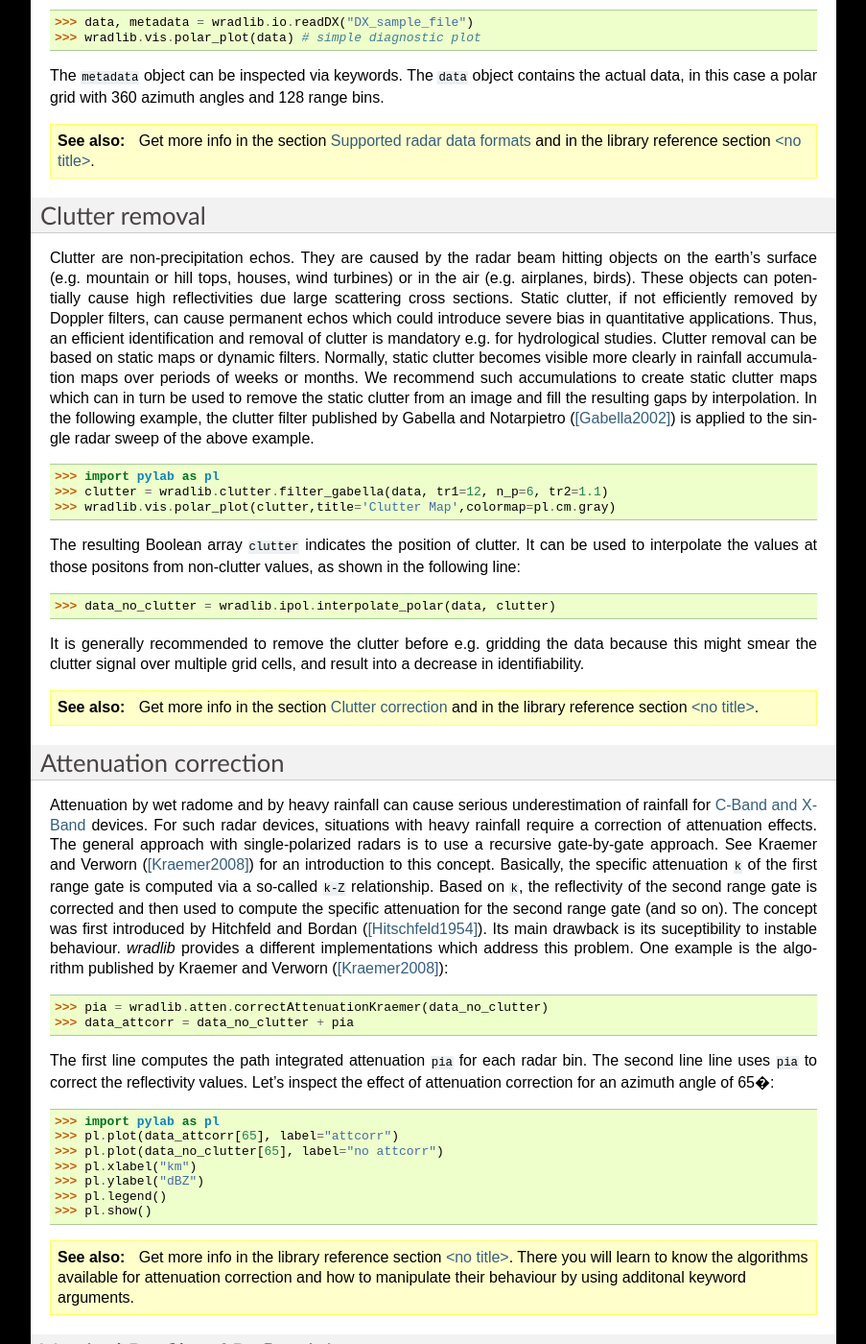
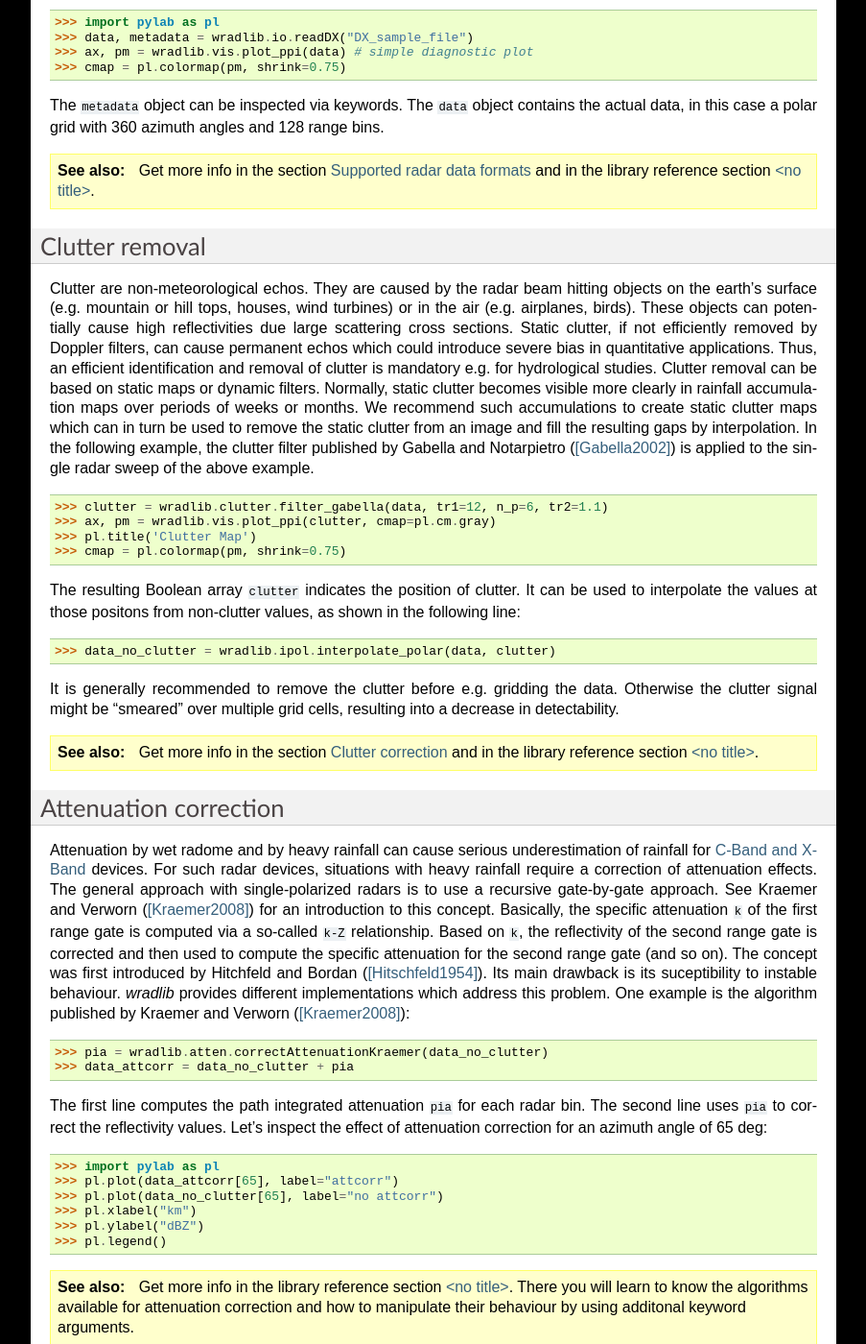
Before and after one commit to wradlib/wradlib-docs, a Sphinx documentation site: the page built from source/tutorial_workflow.rst, in a window 1280 px wide and 1400 px high, scrolled down 992 px. Shown: the whole window at 96% size, without its empty margins (198-1101 px from the left). Built offline with Sphinx 7.4.7, drawn with Linux system fonts in a browser that asks for light colours; formulas are drawn with MathJax 3; some of the changed text lies outside the part shown.

Commit message:
DOC: Revised tutorial_workflow to comply with the latest developments.

```diff
--- a/source/tutorial_workflow.rst
+++ b/source/tutorial_workflow.rst
@@ -16,12 +16,14 @@ If you have trouble with that import, please head back to the :doc:`gettingstart
 
 Reading the data
 ----------------
-The binary encoding of many radar products is a major obstacle for many potential radar users. Often, decoder software is not easily available. *wradlib* support a couple of formats such as the OPERA BUFR and hdf5 implementations, NetCDF, and some formats used by the Germany Weather Service. We seek to continuously enhance the range of supported formats.
+The binary encoding of many radar products is a major obstacle for many potential radar users. Often, decoder software is not easily available. *wradlib* supports a couple of formats such as the ODIM_H5 implementation, NetCDF, and some formats used by the German Weather Service. We seek to continuously enhance the range of supported formats.
 
 The basic data type used in *wradlib* is a multi-dimensional array, the numpy.ndarray. Such an array might e.g. represent a polar or Cartesian grid, or a series of rain gage observations. Metadata are normally managed as Python dictionaries. In order to read the content of a data file into a numpy array, you would normally use the ``wradib.io`` module. In the following example, a local PPI from the German Weather Service, a DX file, is read::
 
+>>> import pylab as pl
 >>> data, metadata = wradlib.io.readDX("DX_sample_file")
->>> wradlib.vis.polar_plot(data) # simple diagnostic plot
+>>> ax, pm = wradlib.vis.plot_ppi(data) # simple diagnostic plot
+>>> cmap = pl.colormap(pm, shrink=0.75)
 
 The ``metadata`` object can be inspected via keywords. The ``data`` object contains the actual data, in this case a polar grid with 360 azimuth angles and 128 range bins.
 
@@ -30,29 +32,30 @@ The ``metadata`` object can be inspected via keywords. The ``data`` object conta
 
 Clutter removal
 ---------------
-Clutter are non-precipitation echos. They are caused by the radar beam hitting objects on the earth's surface (e.g. mountain or hill tops, houses, wind turbines) or in the air (e.g. airplanes, birds). These objects can potentially cause high reflectivities due large scattering cross sections. Static clutter, if not efficiently removed by Doppler filters, can cause permanent echos which could introduce severe bias in quantitative applications. Thus, an efficient identification and removal of clutter is mandatory e.g. for hydrological studies. Clutter removal can be based on static maps or dynamic filters. Normally, static clutter becomes visible more clearly in rainfall accumulation maps over periods of weeks or months. We recommend such accumulations to create static clutter maps which can in turn be used to remove the static clutter from an image and fill the resulting gaps by interpolation. In the following example, the clutter filter published by Gabella and Notarpietro ([Gabella2002]_) is applied to the single radar sweep of the above example.
+Clutter are non-meteorological echos. They are caused by the radar beam hitting objects on the earth's surface (e.g. mountain or hill tops, houses, wind turbines) or in the air (e.g. airplanes, birds). These objects can potentially cause high reflectivities due large scattering cross sections. Static clutter, if not efficiently removed by Doppler filters, can cause permanent echos which could introduce severe bias in quantitative applications. Thus, an efficient identification and removal of clutter is mandatory e.g. for hydrological studies. Clutter removal can be based on static maps or dynamic filters. Normally, static clutter becomes visible more clearly in rainfall accumulation maps over periods of weeks or months. We recommend such accumulations to create static clutter maps which can in turn be used to remove the static clutter from an image and fill the resulting gaps by interpolation. In the following example, the clutter filter published by Gabella and Notarpietro ([Gabella2002]_) is applied to the single radar sweep of the above example.
 
->>> import pylab as pl
 >>> clutter = wradlib.clutter.filter_gabella(data, tr1=12, n_p=6, tr2=1.1)
->>> wradlib.vis.polar_plot(clutter,title='Clutter Map',colormap=pl.cm.gray)
+>>> ax, pm = wradlib.vis.plot_ppi(clutter, cmap=pl.cm.gray)
+>>> pl.title('Clutter Map')
+>>> cmap = pl.colormap(pm, shrink=0.75)
 
 The resulting Boolean array ``clutter`` indicates the position of clutter. It can be used to interpolate the values at those positons from non-clutter values, as shown in the following line:
 
 >>> data_no_clutter = wradlib.ipol.interpolate_polar(data, clutter)
 
-It is generally recommended to remove the clutter before e.g. gridding the data because this might smear the clutter signal over multiple grid cells, and result into a decrease in identifiability.
+It is generally recommended to remove the clutter before e.g. gridding the data. Otherwise the clutter signal might be "smeared" over multiple grid cells, resulting into a decrease in detectability.
 
 .. seealso:: Get more info in the section :doc:`tutorial_clutter_correction` and in the library reference section :doc:`clutter`.
 
 
 Attenuation correction
 ----------------------
-Attenuation by wet radome and by heavy rainfall can cause serious underestimation of rainfall for `C-Band and X-Band <http://www.everythingweather.com/weather-radar/bands.shtml>`_ devices. For such radar devices, situations with heavy rainfall require a correction of attenuation effects. The general approach with single-polarized radars is to use a recursive gate-by-gate approach. See Kraemer and Verworn ([Kraemer2008]_) for an introduction to this concept. Basically, the specific attenuation ``k`` of the first range gate is computed via a so-called ``k-Z`` relationship. Based on ``k``, the reflectivity of the second range gate is corrected and then used to compute the specific attenuation for the second range gate (and so on). The concept was first introduced by Hitchfeld and Bordan ([Hitschfeld1954]_). Its main drawback is its suceptibility to instable behaviour. *wradlib* provides a different implementations which address this problem. One example is the algorithm published by Kraemer and Verworn ([Kraemer2008]_):
+Attenuation by wet radome and by heavy rainfall can cause serious underestimation of rainfall for `C-Band and X-Band <http://www.everythingweather.com/weather-radar/bands.shtml>`_ devices. For such radar devices, situations with heavy rainfall require a correction of attenuation effects. The general approach with single-polarized radars is to use a recursive gate-by-gate approach. See Kraemer and Verworn ([Kraemer2008]_) for an introduction to this concept. Basically, the specific attenuation ``k`` of the first range gate is computed via a so-called ``k-Z`` relationship. Based on ``k``, the reflectivity of the second range gate is corrected and then used to compute the specific attenuation for the second range gate (and so on). The concept was first introduced by Hitchfeld and Bordan ([Hitschfeld1954]_). Its main drawback is its suceptibility to instable behaviour. *wradlib* provides different implementations which address this problem. One example is the algorithm published by Kraemer and Verworn ([Kraemer2008]_):
 
 >>> pia = wradlib.atten.correctAttenuationKraemer(data_no_clutter)
 >>> data_attcorr = data_no_clutter + pia
 
-The first line computes the path integrated attenuation ``pia`` for each radar bin. The second line line uses ``pia`` to correct the reflectivity values. Let's inspect the effect of attenuation correction for an azimuth angle of 65�:
+The first line computes the path integrated attenuation ``pia`` for each radar bin. The second line uses ``pia`` to correct the reflectivity values. Let's inspect the effect of attenuation correction for an azimuth angle of 65 deg:
 
 >>> import pylab as pl
 >>> pl.plot(data_attcorr[65], label="attcorr")
@@ -60,7 +63,6 @@ The first line computes the path integrated attenuation ``pia`` for each radar b
 >>> pl.xlabel("km")
 >>> pl.ylabel("dBZ")
 >>> pl.legend()
->>> pl.show()
 
 .. seealso:: Get more info in the library reference section :doc:`atten`. There you will learn to know the algorithms available for attenuation correction and how to manipulate their behaviour by using additonal keyword arguments.
 
@@ -75,11 +77,11 @@ Precipitation is 3-dimensional in space. The vertical distribution of precipitat
 
 Conversion of reflectivity into rainfall
 ----------------------------------------
-Reflectivity (Z) and precipitation rate (R) can be related in form of a power law R=a*Z**b. The parameters a and b depend on the type of precipitation in terms of drop size distribution and water temperature. Before applying the Z-R relationship, we need to convert from dBZ to Z:
+Reflectivity (Z) and precipitation rate (R) can be related in form of a power law ``R=a*Z**b``. The parameters ``a`` and ``b`` depend on the type of precipitation in terms of drop size distribution and water temperature. Before applying the Z-R relationship, we need to convert from dBZ to Z:
 
 >>> R = wradlib.zr.z2r( wradlib.trafo.idecibel(data_attcorr) )
 
-The above line uses the default parameters parameters ``a=200`` and ``b=1.6`` for the Z-R relationship. In order to compute a rainfall depth from rainfall intensity, we have to specify an integration interval in seconds. In this example, we choos fove minutes (300 s), corresponding to the sweep return interval:
+The above line uses the default parameters parameters ``a=200`` and ``b=1.6`` for the Z-R relationship. In order to compute a rainfall depth from rainfall intensity, we have to specify an integration interval in seconds. In this example, we chose five minutes (300 s), corresponding to the sweep return interval:
 
 >>> depth = wradlib.trafo.r2depth(R, 300)
 
@@ -116,7 +118,7 @@ In order to define the horizontal and vertical position of the radar bins, we ne
 >>> azimuths = np.arange(0,360) # in degrees
 >>> ranges = np.arange(0, 128000., 1000.) # in meters
 >>> polargrid = np.meshgrid(ranges, azimuths)
->>> lon, lat, alt = wradlib.georef.polar2lonlatalt(polargrid[0], polargrid[1], elevation, radar_location)
+>>> lon, lat, alt = wradlib.georef.polar2lonlatalt_n(polargrid[0], polargrid[1], elevation, radar_location)
 
 *wradlib* supports the projection of geographical coordinates (lon/lat) to a Cartesian reference system. Basically, you have to provide a string which represents the projection - based on the `proj.4 library <http://trac.osgeo.org/proj/>`_. You can `look up projection strings <http://www.remotesensing.org/geotiff/proj_list>`_, but for some projections, *wradlib* helps you to define a projection string. In the following example, the target projection is Gauss-Krueger (zone 3):
 
@@ -141,7 +143,13 @@ Now we transfer the polar data to the grid and mask out invalid values for plott
 >>> xy=np.concatenate([x.ravel()[:,None],y.ravel()[:,None]], axis=1)
 >>> gridded = wradlib.comp.togrid(xy, grid_xy, 128000., np.array([x.mean(), y.mean()]), data.ravel(), wradlib.ipol.Nearest)
 >>> gridded = np.ma.masked_invalid(gridded).reshape((len(xgrid), len(ygrid)))
->>> wradlib.vis.cartesian_plot(gridded, x=xgrid, y=ygrid, classes=range(0,70,5), unit="dBZ")
+
+>>> fig = pl.figure(figsize=(10,8))
+>>> ax = pl.subplot(111, aspect="equal")
+>>> pm = pl.pcolormesh(xgrid, ygrid, gridded)
+>>> pl.colorbar(pm, shrink=0.75)
+>>> pl.xlabel("Easting (m)")
+>>> pl.ylabel("Northing (m)")
 
 .. seealso:: Get more info about the function :doc:`generated/wradlib.comp.togrid`.
 
@@ -184,7 +192,6 @@ Let's compare the ``truth``, the ``radar`` rainfall estimate and the ``adjusted`
 >>> pl.plot(obs_coords, obs, 'o', label="Gage observation", markersize=10.0, markerfacecolor="grey")
 >>> pl.plot(radar_coords, adjusted, '-', color="green", label="Multiplicative adjustment", linewidth=2., )
 >>> pl.legend(prop={'size':12})
->>> pl.show()
 
 .. seealso:: Get more info in the library reference section :doc:`adjust`. There, you will also learn how to use the built-in *cross-validation* in order to evaluate the performance of the adjustment approach.
 
```
Also changed, not shown: other parts of source/tutorial_workflow.rst (+3 -3 lines).
